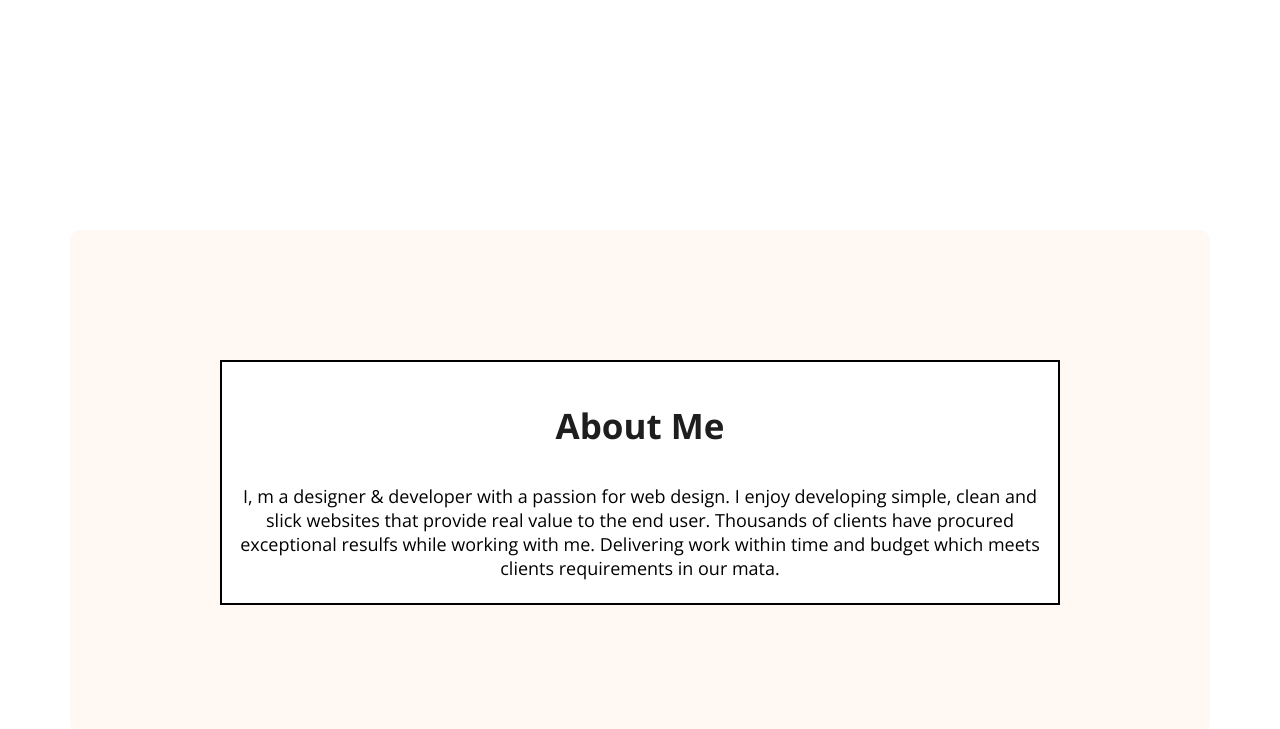
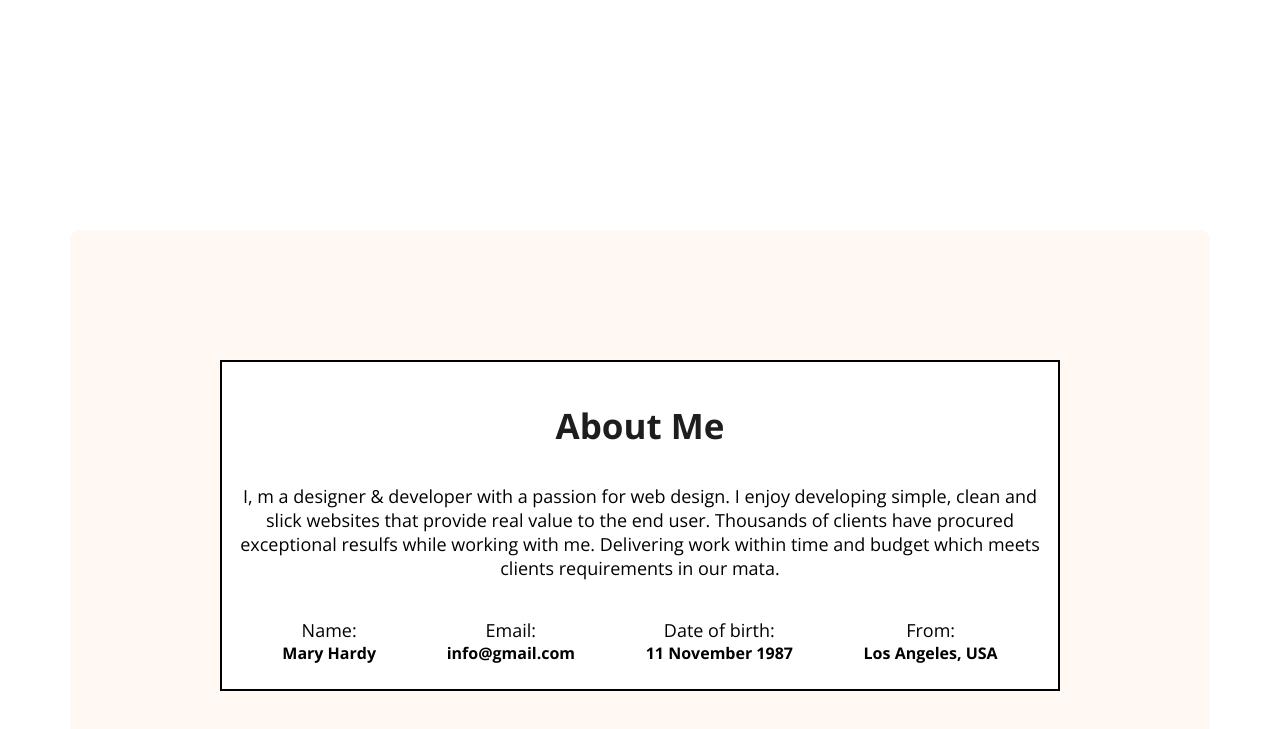
Before and after one commit to saiem1209/web-dev-portfollio, a plain HTML site: page index.html in a window 1280 px wide. Shown: the part 927-1656 px from the top of the page. Drawn offline with nearby package versions, Linux system fonts and the light colour scheme.

Commit message:
about me section added

```diff
--- a/index.html
+++ b/index.html
@@ -40,7 +40,26 @@
           <div class="second">
         <h3 class="section-title">About Me</h3>
         <p class="section-description">I, m a designer & developer with a passion for web design. I enjoy developing simple, clean and slick websites that provide real value to the end user. Thousands of clients have procured exceptional resulfs while working with me. Delivering work within time and budget which meets clients requirements in our mata.</p>
+          <div class="item-details">
+          <div class="item-detail">
+          <div class="item-title">Name:</div>
+          <div class="item-description">Mary Hardy </div>
           </div>
+          <div class="item-detail">
+          <div class="item-title">Email:</div>
+          <div class="item-description">info@gmail.com</div>
+          </div>
+          <div class="item-detail">
+          <div class="item-title">Date of birth:</div>
+          <div class="item-description">11 November 1987</div>
+          </div>
+          <div class="item-detail">
+          <div class="item-title">From:</div>
+          <div class="item-description">Los Angeles, USA</div>
+          </div>
+        </div>
+      </div>
+
       </section>
     </main>
     <footer></footer>
--- a/styles/porttfolio.css
+++ b/styles/porttfolio.css
@@ -123,3 +123,17 @@ main{
     background-color: white;
     padding: 5px;
 }
+.item-details{
+    display: flex;
+    justify-content: space-around;
+    padding: 20px;
+}
+.item-title{
+    font-size: 18px;
+    font-weight: normal;
+}
+
+.item-description{
+    font-size: 20;
+    font-weight: bold;
+}
```
